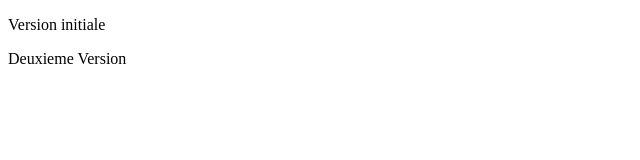
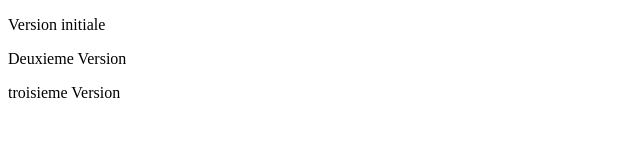
Before and after one commit to HachemDhawadiSE/site_web, a plain HTML site: page index.html in a window 1280 px wide. Shown: the whole page, without its empty margins (0-640 px from the left). Drawn offline with Linux system fonts and the light colour scheme.

Commit message:
Troisieme version

```diff
--- a/index.html
+++ b/index.html
@@ -10,5 +10,6 @@
 <body>
     <p>Version initiale</p>
     <p>Deuxieme Version</p>
+    <p>troisieme Version</p>
 </body>
 </html>
```
